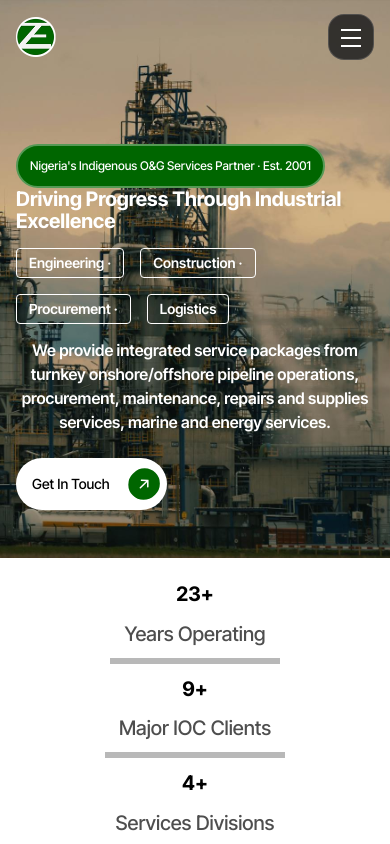
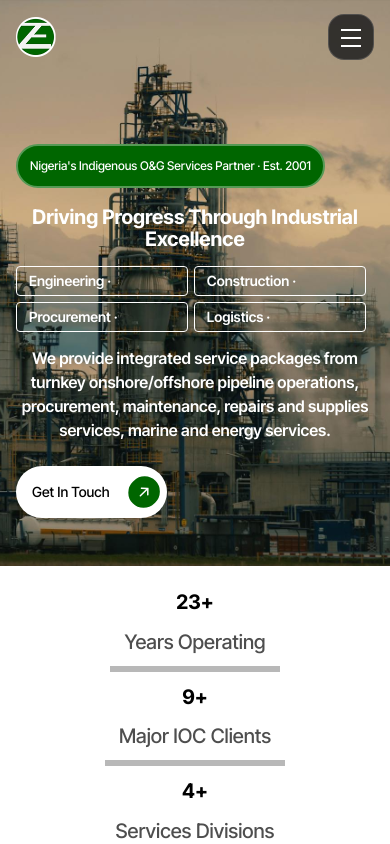
Before and after one commit to Yun4g/ZECH, a Next.js app: page / in a window 390 px wide. Built offline with nearby package versions, Linux system fonts and the light colour scheme.

Commit message:
push update

```diff
--- a/src/components/LandingPage/section1.tsx
+++ b/src/components/LandingPage/section1.tsx
@@ -40,31 +40,31 @@ function HeroSection() {
                 <p>Nigeria&apos;s Indigenous O&amp;G Services Partner · Est. 2001</p>
             </motion.div>
             <motion.h1
-                className="text-xl md:text-6xl lg:text-[80px] leading-[1.1] text-white font-bold max-w-full md:max-w-200 "
+                className="text-xl md:text-6xl lg:text-[80px] leading-[1.1] mt-4.5 md:mt-0 text-center text-white font-bold  md:max-w-200 "
                 variants={textVariant}
             >
-                Driving Progress Through Industrial <br />  Excellence
+                Driving Progress Through Industrial <br className='hidden md:block' />  Excellence
             </motion.h1>
 
 
             <section className='flex flex-col items-start md:items-end justify-center w-full'>
-                <div className="flex flex-wrap items-center justify-start md:justify-end gap-4 md:gap-7 me-2 mt-4 w-full">
+                <div className="flex flex-wrap items-center justify-start md:justify-end gap-1.5 md:gap-7 me-2 mt-4 w-full">
                     {whatZechDoes.map((item, index) => (
                         <motion.p
                             key={index}
-                            className="text-white text-sm md:text-base font-semibold border border-white rounded px-3 md:px-4 py-1"
+                            className="text-white text-sm md:text-base font-semibold w-[48%] md:w-fit border border-white rounded px-3 md:px-4 py-1"
                             initial={{ opacity: 0, y: 20 }}
                             animate={{ opacity: 1, y: 0 }}
                             transition={{ duration: 0.5, delay: 0.6 + index * 0.1 }}
                         >
-                            {item} {index < whatZechDoes.length - 1 ? '·' : ''}
+                            {item} {index < whatZechDoes.length - 1 ? '·' : '·'}
                         </motion.p>
                     ))}
                 </div>
 
                 <div className='flex flex-col w-full md:w-auto lg:ms-60'>
                     <motion.p
-                        className="text-white text-base md:text-xl mt-3.5  font-semibold md:w-155 wrap-break-word text-center md:text-start"
+                        className="text-white text-base md:text-xl mt-3.5  font-semibold md:w-155 wrap-break-word text-center  md:text-start"
                         initial={{ opacity: 0, x: 50 }}
                         animate={{ opacity: 1, x: 0 }}
                         transition={{ duration: 0.7, delay: 0.8 }}
```
